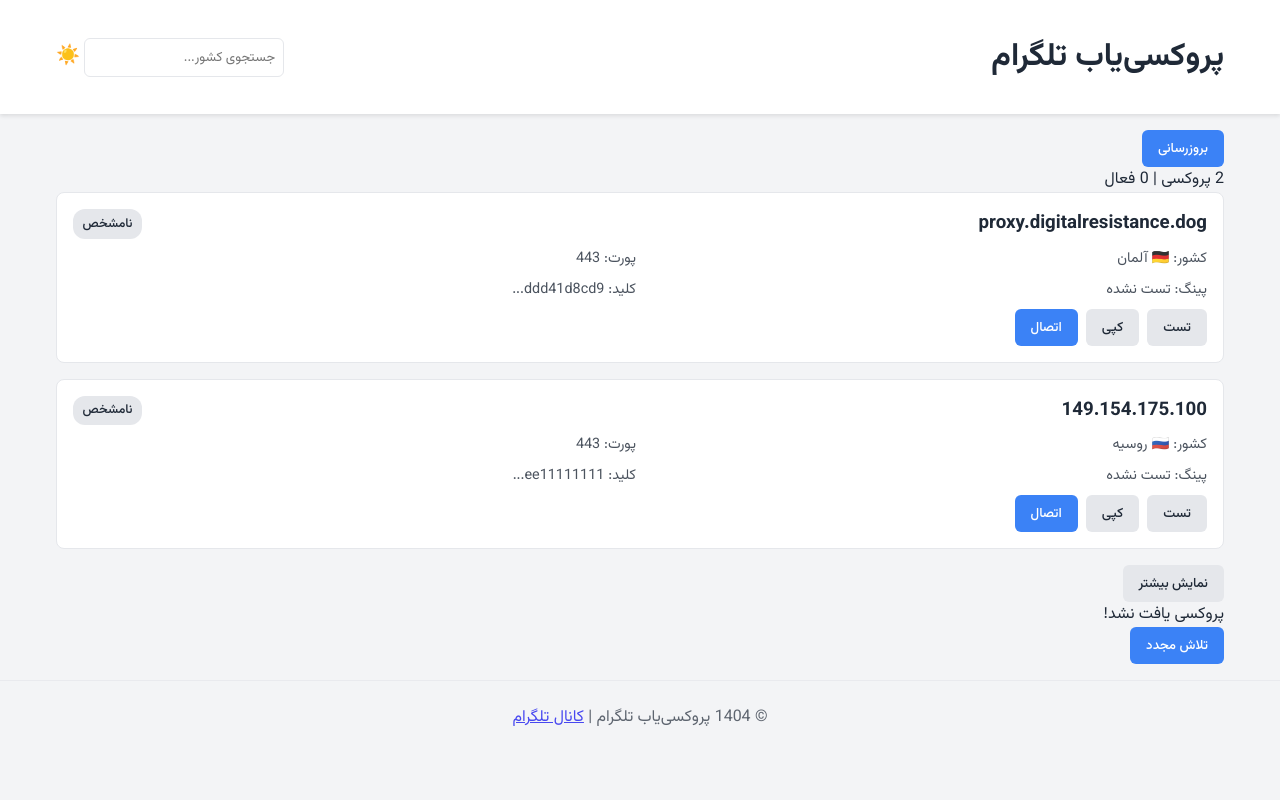
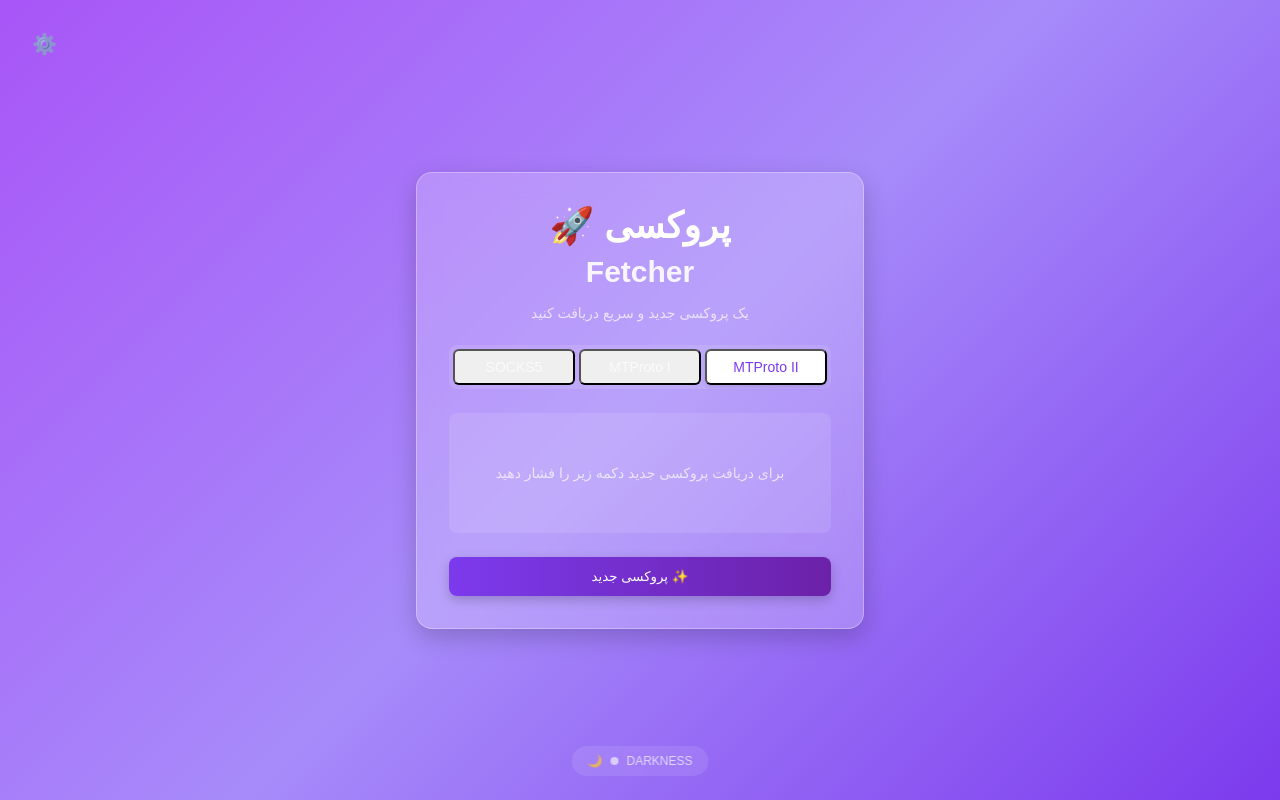
Before and after one commit to Pori67/proxytelegram, a plain HTML site: page index.html in a window 1280 px wide. Drawn offline with Linux system fonts and the light colour scheme; no server answers; a web font is replaced by a local one.

Commit message:
Update index.html

```diff
--- a/index.html
+++ b/index.html
@@ -6,390 +6,365 @@
     <meta name="description" content="پروکسی‌یاب تلگرام - پروکسی‌های امن و سریع MTProto">
     <title>پروکسی‌یاب تلگرام</title>
     <style>
-        @import url('https://fonts.googleapis.com/css2?family=Vazirmatn:wght@400;500;700&display=swap');
+        @import url('https://fonts.googleapis.com/css2?family=IRANSans:wght@400;500;700&display=swap');
 
         :root {
-            --bg-color: #F3F4F6;
-            --card-bg: #FFFFFF;
-            --text-color: #1F2937;
-            --accent-color: #3B82F6;
-            --border-color: #E5E7EB;
-            --success-color: #10B981;
-            --error-color: #EF4444;
-        }
-        .dark {
-            --bg-color: #111827;
-            --card-bg: #1F2937;
-            --text-color: #F9FAFB;
-            --border-color: #374151;
+            --bg-gradient: linear-gradient(135deg, #a855f7, #a78bfa, #7c3aed);
+            --card-bg: rgba(255, 255, 255, 0.2);
+            --card-border: rgba(255, 255, 255, 0.3);
+            --text-color: #ffffff;
+            --text-muted: rgba(255, 255, 255, 0.7);
+            --button-bg: linear-gradient(to right, #7c3aed, #6b21a8);
+            --button-hover-bg: linear-gradient(to right, #6d28d9, #5b21b6);
+            --tab-bg: rgba(255, 255, 255, 0.1);
+            --tab-active-bg: #ffffff;
+            --tab-active-text: #7c3aed;
         }
 
         * {
             margin: 0;
             padding: 0;
             box-sizing: border-box;
-            font-family: 'Vazirmatn', sans-serif;
+            font-family: 'IRANSans', sans-serif;
         }
 
         body {
-            background: var(--bg-color);
-            color: var(--text-color);
+            background: var(--bg-gradient);
             min-height: 100vh;
-            transition: background 0.3s, color 0.3s;
-        }
-
-        header {
-            position: sticky;
-            top: 0;
-            background: var(--card-bg);
+            display: flex;
+            align-items: center;
+            justify-content: center;
             padding: 1rem;
-            box-shadow: 0 2px 4px rgba(0,0,0,0.1);
-            z-index: 10;
-        }
-
-        .container {
-            max-width: 1200px;
-            margin: 0 auto;
-            padding: 1rem;
-        }
-
-        .header-content {
-            display: flex;
-            justify-content: space-between;
-            align-items: center;
-            gap: 1rem;
-        }
-
-        .search-input {
-            padding: 0.5rem;
-            border: 1px solid var(--border-color);
-            border-radius: 6px;
-            background: var(--card-bg);
-            color: var(--text-color);
-            width: 200px;
-        }
-
-        .theme-btn {
-            background: none;
-            border: none;
-            cursor: pointer;
-            font-size: 1.2rem;
             color: var(--text-color);
         }
 
-        .proxy-card {
-            background: var(--card-bg);
-            border: 1px solid var(--border-color);
-            border-radius: 8px;
-            padding: 1rem;
-            margin-bottom: 1rem;
-            transition: transform 0.2s;
+        .settings-btn {
+            position: absolute;
+            top: 1.5rem;
+            left: 1.5rem;
+            background: none;
+            border: none;
+            color: var(--text-muted);
+            cursor: pointer;
+            font-size: 1.25rem;
+            padding: 0.5rem;
+            border-radius: 50%;
+            transition: background 0.2s, color 0.2s;
         }
 
-        .proxy-card:hover {
-            transform: translateY(-3px);
+        .settings-btn:hover {
+            background: rgba(255, 255, 255, 0.1);
+            color: var(--text-color);
         }
 
-        .proxy-header {
-            display: flex;
-            justify-content: space-between;
-            align-items: center;
+        .card {
+            width: 100%;
+            max-width: 28rem;
+            background: var(--card-bg);
+            backdrop-filter: blur(10px);
+            border: 1px solid var(--card-border);
+            border-radius: 1rem;
+            box-shadow: 0 8px 24px rgba(0, 0, 0, 0.2);
+            padding: 2rem;
+            text-align: center;
+        }
+
+        .header h1 {
+            font-size: 2.25rem;
+            font-weight: bold;
+            color: var(--text-color);
             margin-bottom: 0.5rem;
         }
 
-        .status {
-            padding: 0.3rem 0.6rem;
-            border-radius: 12px;
-            font-size: 0.8rem;
-            font-weight: 500;
+        .header h1 span {
+            display: inline-block;
         }
 
-        .status-good { background: var(--success-color); color: white; }
-        .status-medium { background: #F59E0B; color: white; }
-        .status-bad { background: var(--error-color); color: white; }
-        .status-unknown { background: var(--border-color); color: var(--text-color); }
-
-        .proxy-info {
-            display: grid;
-            grid-template-columns: 1fr 1fr;
-            gap: 0.5rem;
-            font-size: 0.9rem;
-            color: var(--text-color);
-            opacity: 0.8;
-            margin-bottom: 0.5rem;
+        .header h2 {
+            font-size: 1.875rem;
+            font-weight: bold;
+            color: rgba(255, 255, 255, 0.9);
+            margin-bottom: 1rem;
         }
 
-        .proxy-actions {
+        .header p {
+            color: var(--text-muted);
+            font-size: 0.875rem;
+        }
+
+        .tabs {
             display: flex;
+            gap: 0.25rem;
+            background: var(--tab-bg);
+            border-radius: 0.5rem;
+            padding: 0.25rem;
+            margin: 1.5rem 0;
+        }
+
+        .tab {
+            flex: 1;
+            padding: 0.5rem 0.75rem;
+            border-radius: 0.375rem;
+            font-size: 0.875rem;
+            font-weight: medium;
+            color: var(--text-muted);
+            cursor: pointer;
+            transition: all 0.2s;
+            text-align: center;
+        }
+
+        .tab.active {
+            background: var(--tab-active-bg);
+            color: var(--tab-active-text);
+            box-shadow: 0 2px 4px rgba(0, 0, 0, 0.1);
+        }
+
+        .tab:hover:not(.active) {
+            background: rgba(255, 255, 255, 0.1);
+            color: var(--text-color);
+        }
+
+        .content-area {
+            background: var(--tab-bg);
+            border-radius: 0.5rem;
+            padding: 1.5rem;
+            min-height: 7.5rem;
+            display: flex;
+            flex-direction: column;
+            align-items: center;
+            justify-content: center;
+            margin-bottom: 1.5rem;
+        }
+
+        .spinner {
+            width: 2rem;
+            height: 2rem;
+            border: 2px solid var(--text-muted);
+            border-top-color: var(--text-color);
+            border-radius: 50%;
+            animation: spin 1s linear infinite;
+            margin: 0 auto 0.75rem;
+        }
+
+        @keyframes spin {
+            to { transform: rotate(360deg); }
+        }
+
+        .content-area p {
+            color: var(--text-muted);
+            font-size: 0.875rem;
+        }
+
+        .proxy-data {
+            background: rgba(255, 255, 255, 0.2);
+            border-radius: 0.5rem;
+            padding: 0.75rem;
+            margin-bottom: 0.75rem;
+            word-break: break-all;
+            color: var(--text-color);
+            font-size: 0.875rem;
+            font-family: monospace;
+        }
+
+        .btn {
+            width: 100%;
+            padding: 0.75rem;
+            border: none;
+            border-radius: 0.5rem;
+            font-weight: medium;
+            cursor: pointer;
+            transition: all 0.2s;
+        }
+
+        .btn-primary {
+            background: var(--button-bg);
+            color: var(--text-color);
+            box-shadow: 0 4px 12px rgba(0, 0, 0, 0.2);
+        }
+
+        .btn-primary:hover {
+            background: var(--button-hover-bg);
+            transform: scale(1.02);
+        }
+
+        .btn-primary:disabled {
+            opacity: 0.5;
+            cursor: not-allowed;
+            transform: none;
+        }
+
+        .btn-secondary {
+            background: rgba(255, 255, 255, 0.2);
+            color: var(--text-color);
+            border: 1px solid var(--card-border);
+        }
+
+        .btn-secondary:hover {
+            background: rgba(255, 255, 255, 0.3);
+            transform: scale(1.02);
+        }
+
+        .footer {
+            position: absolute;
+            bottom: 1.5rem;
+            left: 50%;
+            transform: translateX(-50%);
+            background: var(--tab-bg);
+            backdrop-filter: blur(5px);
+            border-radius: 9999px;
+            padding: 0.5rem 1rem;
+            display: flex;
+            align-items: center;
             gap: 0.5rem;
         }
 
-        .btn {
-            padding: 0.5rem 1rem;
-            border: none;
-            border-radius: 6px;
-            cursor: pointer;
-            font-weight: 500;
-            transition: background 0.2s;
+        .footer span {
+            font-size: 0.75rem;
+            color: var(--text-muted);
         }
 
-        .btn-primary { background: var(--accent-color); color: white; }
-        .btn-primary:hover { background: #2563EB; }
-        .btn-secondary { background: var(--border-color); color: var(--text-color); }
-        .btn-secondary:hover { background: #D1D5DB; }
-        .dark .btn-secondary:hover { background: #4B5563; }
-
-        .toast {
-            position: fixed;
-            bottom: 1rem;
-            right: 1rem;
-            padding: 0.8rem 1.5rem;
-            border-radius: 6px;
-            color: white;
-            font-weight: 500;
-            animation: fadeInOut 3s ease;
-        }
-
-        @keyframes fadeInOut {
-            0%, 100% { opacity: 0; transform: translateY(20px); }
-            10%, 90% { opacity: 1; transform: translateY(0); }
-        }
-
-        footer {
-            text-align: center;
-            padding: 1.5rem;
-            border-top: 1px solid var(--border-color);
-            color: var(--text-color);
-            opacity: 0.7;
+        .footer .dot {
+            width: 0.5rem;
+            height: 0.5rem;
+            background: rgba(255, 255, 255, 0.6);
+            border-radius: 50%;
         }
 
         @media (max-width: 640px) {
-            .header-content { flex-direction: column; }
-            .search-input { width: 100%; }
-            .proxy-info { grid-template-columns: 1fr; }
+            .card {
+                padding: 1.5rem;
+            }
+            .header h1 {
+                font-size: 1.75rem;
+            }
+            .header h2 {
+                font-size: 1.5rem;
+            }
         }
     </style>
 </head>
 <body>
-    <header>
-        <div class="container header-content">
-            <h1 class="text-2xl font-bold">پروکسی‌یاب تلگرام</h1>
-            <div>
-                <input type="text" id="searchInput" class="search-input" placeholder="جستجوی کشور...">
-                <button id="themeToggle" class="theme-btn">☀️</button>
-            </div>
+    <button class="settings-btn">⚙️</button>
+    <div class="card">
+        <div class="header">
+            <h1>پروکسی <span>🚀</span></h1>
+            <h2>Fetcher</h2>
+            <p>یک پروکسی جدید و سریع دریافت کنید</p>
         </div>
-    </header>
-
-    <main class="container">
-        <section class="flex justify-between items-center mb-4">
-            <button id="refreshBtn" class="btn btn-primary">بروزرسانی</button>
-            <div>
-                <span id="proxyCount">0</span> پروکسی | <span id="activeCount">0</span> فعال
-            </div>
-        </section>
-        <div id="proxyList"></div>
-        <div id="loadMoreContainer" class="text-center mt-4 hidden">
-            <button id="loadMoreBtn" class="btn btn-secondary">نمایش بیشتر</button>
+        <div class="tabs">
+            <button class="tab active" data-type="MTProto II">MTProto II</button>
+            <button class="tab" data-type="MTProto I">MTProto I</button>
+            <button class="tab" data-type="SOCKS5">SOCKS5</button>
         </div>
-        <div id="noResults" class="text-center py-8 hidden">
-            <p class="text-lg font-bold">پروکسی یافت نشد!</p>
-            <button onclick="loadProxies()" class="btn btn-primary mt-2">تلاش مجدد</button>
+        <div class="content-area" id="contentArea">
+            <p>برای دریافت پروکسی جدید دکمه زیر را فشار دهید</p>
         </div>
-    </main>
-
-    <footer>
-        <p>© 1404 پروکسی‌یاب تلگرام | <a href="https://t.me/ropia67">کانال تلگرام</a></p>
-    </footer>
+        <button class="btn btn-primary" id="fetchBtn">
+            <span class="sparkles">✨</span> پروکسی جدید
+        </button>
+    </div>
+    <div class="footer">
+        <span>DARKNESS</span>
+        <div class="dot"></div>
+        <span>🌙</span>
+    </div>
 
     <script>
-        let allProxies = [];
-        let visibleProxies = [];
+        let activeTab = 'MTProto II';
         let isLoading = false;
-        const perPage = 10;
+        let proxyData = '';
 
         const elements = {
-            refreshBtn: document.getElementById('refreshBtn'),
-            proxyCount: document.getElementById('proxyCount'),
-            activeCount: document.getElementById('activeCount'),
-            proxyList: document.getElementById('proxyList'),
-            noResults: document.getElementById('noResults'),
-            loadMoreContainer: document.getElementById('loadMoreContainer'),
-            loadMoreBtn: document.getElementById('loadMoreBtn'),
-            searchInput: document.getElementById('searchInput'),
-            themeToggle: document.getElementById('themeToggle')
+            fetchBtn: document.getElementById('fetchBtn'),
+            contentArea: document.getElementById('contentArea'),
+            tabs: document.querySelectorAll('.tab')
         };
 
-        const countryTranslations = {
-            'Russia': '🇷🇺 روسیه', 'Netherlands': '🇳🇱 هلند', 'United States': '🇺🇸 آمریکا',
-            'Germany': '🇩🇪 آلمان', 'France': '🇫🇷 فرانسه', 'United Kingdom': '🇬🇧 انگلستان',
-            'Canada': '🇨🇦 کانادا', 'Italy': '🇮🇹 ایتالیا', 'Spain': '🇪🇸 اسپانیا',
-            'Turkey': '🇹🇷 ترکیه', 'Finland': '🇫🇮 فنلاند', 'Sweden': '🇸🇪 سوئد',
-            'Poland': '🇵🇱 لهستان', 'Iran': '🇮🇷 ایران'
+        const showLoading = () => {
+            elements.contentArea.innerHTML = `
+                <div class="spinner"></div>
+                <p class="font-medium">در حال دریافت پروکسی...</p>
+                <p class="text-sm">لطفا صبر کنید</p>
+            `;
         };
 
-        const getCountryName = (country) => countryTranslations[country] || `🌍 ${country || 'نامشخص'}`;
+        const showProxy = (proxy) => {
+            elements.contentArea.innerHTML = `
+                <div class="proxy-data">${proxy}</div>
+                <button class="btn btn-secondary" onclick="copyToClipboard('${proxy}')">کپی کردن</button>
+            `;
+        };
 
-        const loadProxies = async () => {
+        const showDefault = () => {
+            elements.contentArea.innerHTML = `<p class="text-sm">برای دریافت پروکسی جدید دکمه زیر را فشار دهید</p>`;
+        };
+
+        const copyToClipboard = (text) => {
+            navigator.clipboard.writeText(text)
+                .then(() => alert('لینک پروکسی کپی شد'))
+                .catch(() => alert('خطا در کپی کردن'));
+        };
+
+        const fetchProxy = async () => {
             if (isLoading) return;
             isLoading = true;
-            elements.refreshBtn.disabled = true;
-            elements.proxyList.innerHTML = '<p class="text-center">در حال بارگذاری...</p>';
+            elements.fetchBtn.disabled = true;
+            showLoading();
 
             try {
                 const response = await fetch("https://raw.githubusercontent.com/hookzof/socks5_list/master/tg/mtproto.json", {
-                    cache: 'no-store' // Prevent caching issues
+                    cache: 'no-store'
                 });
                 if (!response.ok) throw new Error(`خطا در دریافت: ${response.status}`);
                 const data = await response.json();
-                if (!data) throw new Error("داده‌ای دریافت نشد");
-                allProxies = (Array.isArray(data) ? data : data.proxies || []).map((p, i) => ({
-                    id: i,
-                    server: p.server || p.host || 'نامشخص',
-                    port: p.port || 'نامشخص',
-                    secret: p.secret || 'نامشخص',
-                    country: getCountryName(p.country),
-                    ping: null,
-                    status: 'unknown'
-                }));
-                showToast('پروکسی‌ها با موفقیت بارگذاری شدند', 'success');
+                const proxies = Array.isArray(data) ? data : data.proxies || [];
+
+                // فیلتر کردن پروکسی‌ها بر اساس نوع انتخاب‌شده
+                const proxy = proxies.find(p => {
+                    if (activeTab === 'SOCKS5') return p.type === 'socks5';
+                    if (activeTab === 'MTProto I') return p.secret && p.secret.startsWith('dd');
+                    if (activeTab === 'MTProto II') return p.secret && p.secret.startsWith('ee');
+                    return false;
+                });
+
+                if (proxy) {
+                    proxyData = `tg://proxy?server=${proxy.server || proxy.host}&port=${proxy.port}&secret=${proxy.secret}`;
+                    showProxy(proxyData);
+                } else {
+                    showDefault();
+                    alert('پروکسی برای نوع انتخاب‌شده یافت نشد');
+                }
             } catch (error) {
-                console.error('Error loading proxies:', error);
-                allProxies = [
-                    {
-                        id: 0,
-                        server: "proxy.digitalresistance.dog",
-                        port: "443",
-                        secret: "ddd41d8cd98f00b204e9800998ecf8427e",
-                        country: "🇩🇪 آلمان",
-                        ping: null,
-                        status: 'unknown'
-                    },
-                    {
-                        id: 1,
-                        server: "149.154.175.100",
-                        port: "443",
-                        secret: "ee1111111111111111111111111111111111",
-                        country: "🇷🇺 روسیه",
-                        ping: null,
-                        status: 'unknown'
-                    }
-                ];
-                showToast(`خطا در بارگذاری: ${error.message}. از لیست پیش‌فرض استفاده شد`, 'error');
+                console.error('Error fetching proxy:', error);
+                // داده‌های پیش‌فرض در صورت خطا
+                const mockProxies = {
+                    'SOCKS5': 'socks5://127.0.0.1:1080',
+                    'MTProto I': 'tg://proxy?server=149.154.167.50&port=443&secret=dd00000000000000000000000000000000',
+                    'MTProto II': 'tg://proxy?server=149.154.175.100&port=443&secret=ee0000000000000000000000000000000000'
+                };
+                proxyData = mockProxies[activeTab];
+                showProxy(proxyData);
+                alert(`خطا در دریافت پروکسی: ${error.message}. از داده پیش‌فرض استفاده شد`);
             } finally {
-                visibleProxies = allProxies.slice(0, perPage);
-                renderProxies();
-                updateCounts();
-                elements.loadMoreContainer.classList.toggle('hidden', visibleProxies.length >= allProxies.length);
                 isLoading = false;
-                elements.refreshBtn.disabled = false;
+                elements.fetchBtn.disabled = false;
             }
         };
 
-        const renderProxies = () => {
-            elements.proxyList.innerHTML = '';
-            if (visibleProxies.length === 0 && !isLoading) {
-                elements.noResults.classList.remove('hidden');
-                return;
-            }
-            elements.noResults.classList.add('hidden');
-
-            visibleProxies.forEach(p => {
-                const card = document.createElement('div');
-                card.className = 'proxy-card';
-                card.innerHTML = `
-                    <div class="proxy-header">
-                        <h3 class="font-bold">${p.server}</h3>
-                        <span class="status status-${p.status}">${getStatusText(p.status)}</span>
-                    </div>
-                    <div class="proxy-info">
-                        <div>کشور: ${p.country}</div>
-                        <div>پورت: ${p.port}</div>
-                        <div>پینگ: <span id="ping-${p.id}">${p.ping ? p.ping + 'ms' : 'تست نشده'}</span></div>
-                        <div>کلید: ${p.secret.slice(0, 10)}...</div>
-                    </div>
-                    <div class="proxy-actions">
-                        <button data-id="${p.id}" class="btn btn-secondary ping-btn">تست</button>
-                        <button data-id="${p.id}" class="btn btn-secondary copy-btn">کپی</button>
-                        <button data-id="${p.id}" class="btn btn-primary connect-btn">اتصال</button>
-                    </div>
-                `;
-                elements.proxyList.appendChild(card);
+        elements.tabs.forEach(tab => {
+            tab.addEventListener('click', () => {
+                elements.tabs.forEach(t => t.classList.remove('active'));
+                tab.classList.add('active');
+                activeTab = tab.dataset.type;
+                proxyData = '';
+                showDefault();
             });
-
-            document.querySelectorAll('.ping-btn').forEach(btn => btn.addEventListener('click', () => testPing(parseInt(btn.dataset.id))));
-            document.querySelectorAll('.copy-btn').forEach(btn => btn.addEventListener('click', () => copyProxy(parseInt(btn.dataset.id))));
-            document.querySelectorAll('.connect-btn').forEach(btn => btn.addEventListener('click', () => connectTelegram(parseInt(btn.dataset.id))));
-        };
-
-        const testPing = async (id) => {
-            const proxy = allProxies.find(p => p.id === id);
-            if (!proxy) return;
-            document.getElementById(`ping-${id}`).innerHTML = 'در حال تست...';
-            try {
-                await new Promise(resolve => setTimeout(resolve, Math.random() * 800 + 50));
-                proxy.ping = Math.round(Math.random() * 800 + 50);
-                proxy.status = proxy.ping < 250 ? 'good' : proxy.ping < 600 ? 'medium' : 'bad';
-                showToast('تست پینگ انجام شد', 'success');
-            } catch (error) {
-                showToast('خطا در تست پینگ', 'error');
-            }
-            renderProxies();
-            updateCounts();
-        };
-
-        const copyProxy = (id) => {
-            const proxy = allProxies.find(p => p.id === id);
-            if (!proxy) return;
-            navigator.clipboard.writeText(`tg://proxy?server=${proxy.server}&port=${proxy.port}&secret=${proxy.secret}`)
-                .then(() => showToast('لینک کپی شد', 'success'))
-                .catch(() => showToast('خطا در کپی', 'error'));
-        };
-
-        const connectTelegram = (id) => {
-            const proxy = allProxies.find(p => p.id === id);
-            if (!proxy) return;
-            window.location.href = `tg://proxy?server=${proxy.server}&port=${proxy.port}&secret=${proxy.secret}`;
-            showToast('در حال اتصال...', 'success');
-        };
-
-        const getStatusText = (status) => {
-            return { good: 'عالی', medium: 'متوسط', bad: 'ضعیف', unknown: 'نامشخص' }[status];
-        };
-
-        const updateCounts = () => {
-            elements.proxyCount.textContent = allProxies.length;
-            elements.activeCount.textContent = allProxies.filter(p => p.status === 'good').length;
-        };
-
-        const showToast = (message, type) => {
-            const toast = document.createElement('div');
-            toast.className = `toast ${type === 'success' ? 'bg-green-500' : 'bg-red-500'}`;
-            toast.textContent = message;
-            document.body.appendChild(toast);
-            setTimeout(() => toast.remove(), 3000);
-        };
-
-        elements.searchInput.addEventListener('input', (e) => {
-            const query = e.target.value.toLowerCase();
-            visibleProxies = allProxies.filter(p => p.country.toLowerCase().includes(query)).slice(0, perPage);
-            renderProxies();
-            elements.loadMoreContainer.classList.toggle('hidden', visibleProxies.length >= allProxies.length);
         });
 
-        elements.themeToggle.addEventListener('click', () => {
-            document.body.classList.toggle('dark');
-            elements.themeToggle.textContent = document.body.classList.contains('dark') ? '🌙' : '☀️';
-            localStorage.setItem('theme', document.body.classList.contains('dark') ? 'dark' : 'light');
-        });
+        elements.fetchBtn.addEventListener('click', fetchProxy);
 
-        window.addEventListener('load', () => {
-            if (localStorage.getItem('theme') === 'dark') {
-                document.body.classList.add('dark');
-                elements.themeToggle.textContent = '🌙';
-            }
-            loadProxies();
-        });
+        // بارگذاری اولیه
+        showDefault();
     </script>
 </body>
 </html>
```
